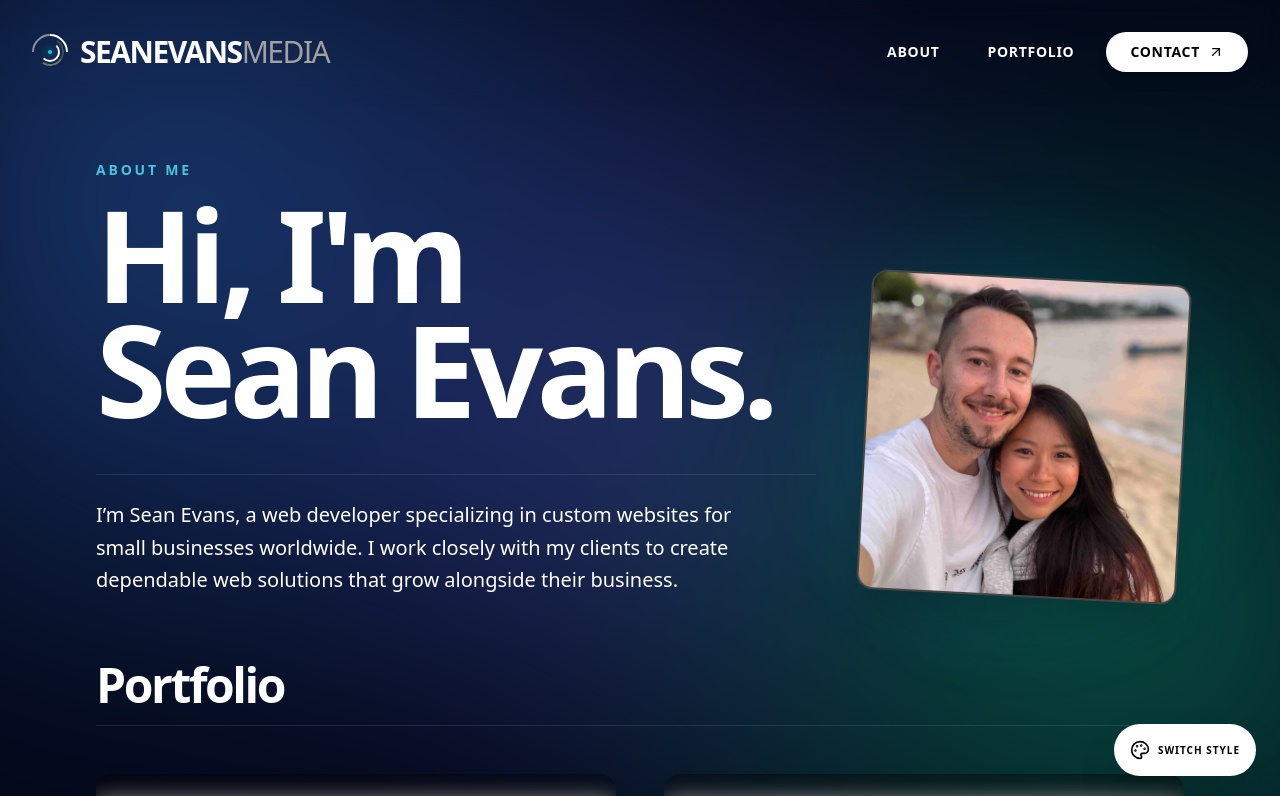
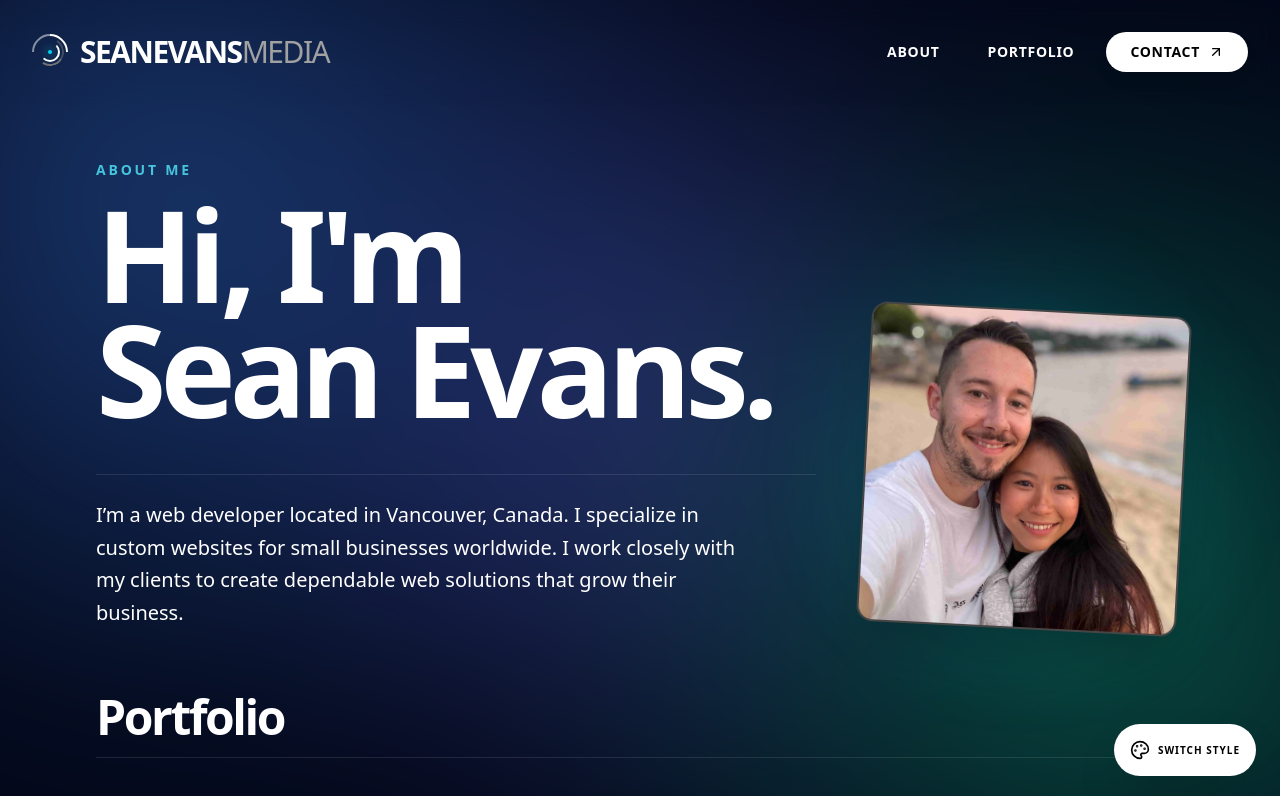
Before and after one commit to seanevansmedia/seanevansmedia, a Next.js app: page / in a window 1280 px wide. Shown: the top 796 px of the page. Built offline with nearby package versions, Linux system fonts and the light colour scheme.

Commit message:
Update Bio

```diff
--- a/src/app/page.tsx
+++ b/src/app/page.tsx
@@ -20,7 +20,7 @@ const DATA = {
   name: "SEAN EVANS",
   role: "Digital Architect",
   bio: "Engineering for impact. I build mobile-first, high-velocity digital experiences designed to maximize conversions. By achieving 90+ page speeds and seamless responsiveness, I ensure your message reaches every user, instantly.",
-  aboutText: "I’m Sean Evans, a web developer specializing in custom websites for small businesses worldwide. I work closely with my clients to create dependable web solutions that grow alongside their business.",
+  aboutText: "I’m a web developer located in Vancouver, Canada. I specialize in custom websites for small businesses worldwide. I work closely with my clients to create dependable web solutions that grow their business.",
   profileImg: "/profile.jpeg",
   projects: [
     {
```
